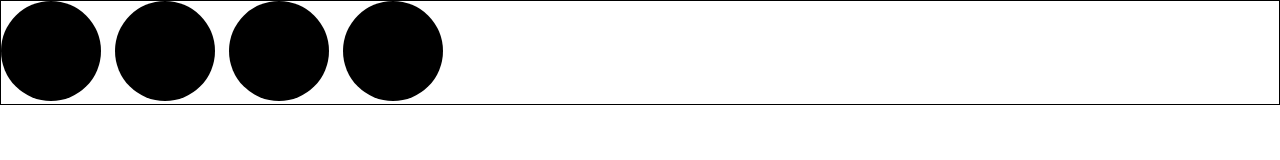
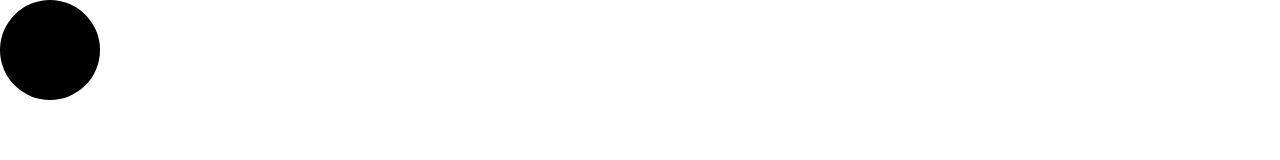
Before and after one commit to freshcodeAlice/fd-html-welcome, a plain HTML site: page index.html in a window 1280 px wide. Drawn offline with Linux system fonts and the light colour scheme.

```diff
--- a/index.html
+++ b/index.html
@@ -9,11 +9,8 @@
     <link rel="stylesheet" href="./style.css">
 </head>
 <body>
- <section class="container">
+    <p></p>
+    <span></span>
     <div></div>
-    <div></div>
-    <div></div>
-    <div></div>
- </section>
 </body>
 </html>
```
